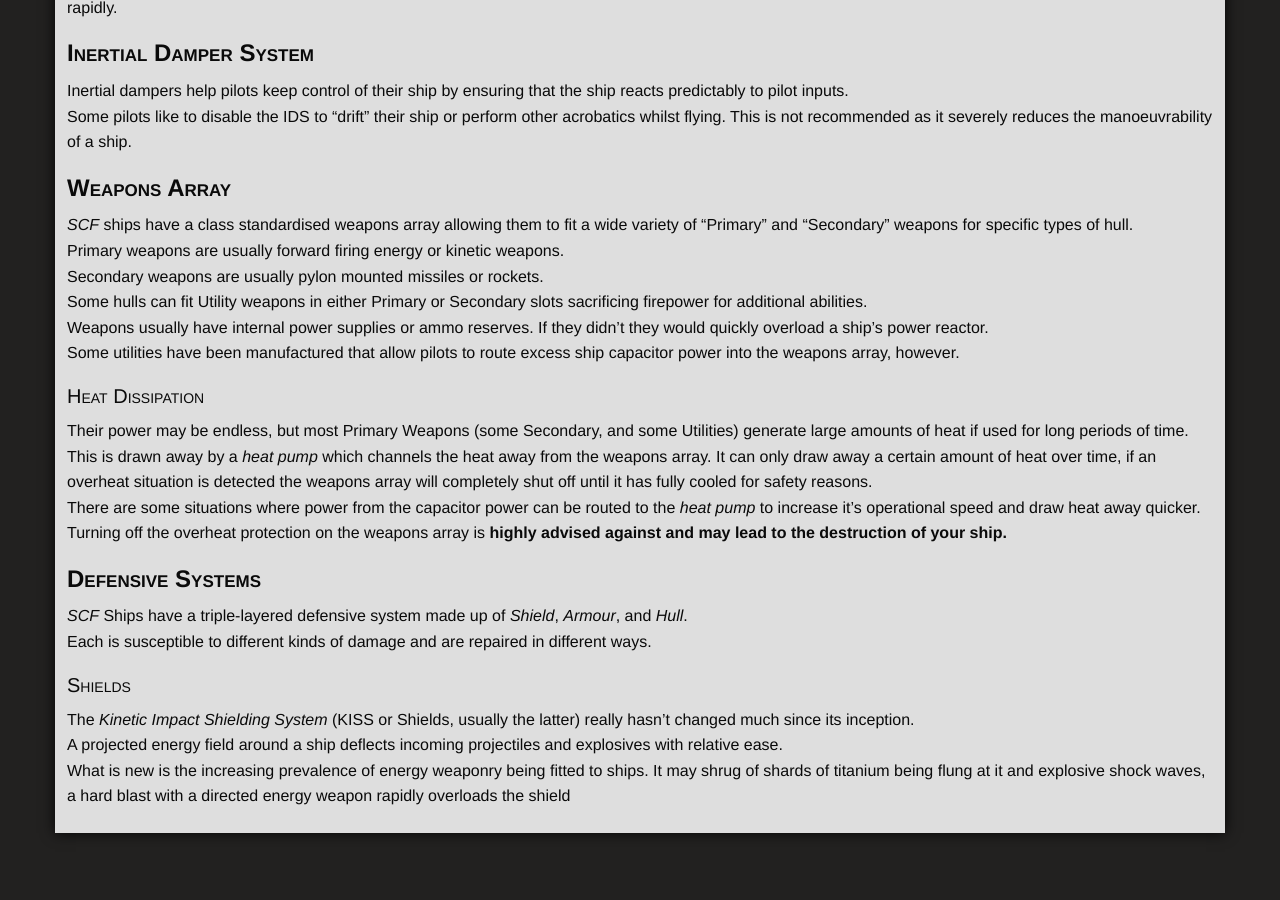
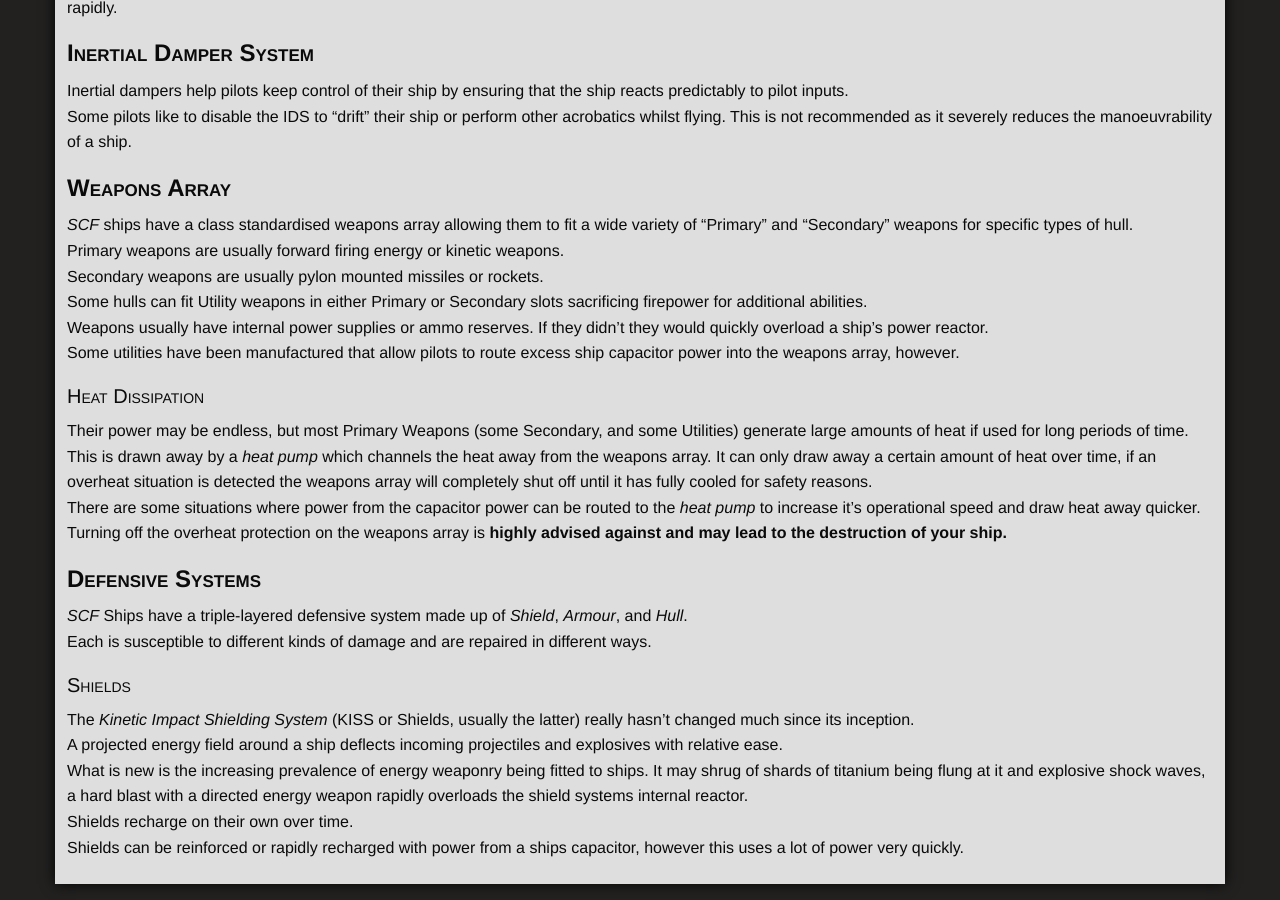
Before and after one commit to ori-sky/polar-space, a Jekyll site: the page built from designs/ships.md, in a window 1280 px wide and 900 px high, scrolled down 837 px. Built offline with Jekyll 4.4.1, drawn with Linux system fonts in a browser that asks for light colours; nearby versions of some CDN libraries; some web fonts are replaced; our own code applies the rules of GitHub Pages for plain Markdown files; library files that are not in the unit come from our copies; before the commit the page ends 1686 px from its top, so only the background shows below that.

Commit message:
designs/ships.md updated from https://stackedit.io/

```diff
--- a/designs/ships.md
+++ b/designs/ships.md
@@ -46,10 +46,12 @@ Each is susceptible to different kinds of damage and are repaired in different w
 ### Shields
 The *Kinetic Impact Shielding System* (KISS or Shields, usually the latter) really hasn't changed much since its inception.
 A projected energy field around a ship deflects incoming projectiles and explosives with relative ease.
-What is new is the increasing prevalence of energy weaponry being fitted to ships. It may shrug of shards of titanium being flung at it and explosive shock waves, a hard blast with a directed energy weapon rapidly overloads the shield
+What is new is the increasing prevalence of energy weaponry being fitted to ships. It may shrug of shards of titanium being flung at it and explosive shock waves, a hard blast with a directed energy weapon rapidly overloads the shield systems internal reactor.
+Shields recharge on their own over time.
+Shields can be reinforced or rapidly recharged with power from a ships capacitor, however this uses a lot of power very quickly.
 
 <!--stackedit_data:
 eyJwcm9wZXJ0aWVzIjoiZXh0ZW5zaW9uczpcbiAgcHJlc2V0Oi
-BnZm1cbiIsImhpc3RvcnkiOlsxNjQxODE4OTk0LC0xMDM0MDI1
+BnZm1cbiIsImhpc3RvcnkiOlstNjM4MTcyNzIyLC0xMDM0MDI1
 OTE3XX0=
 -->
```
